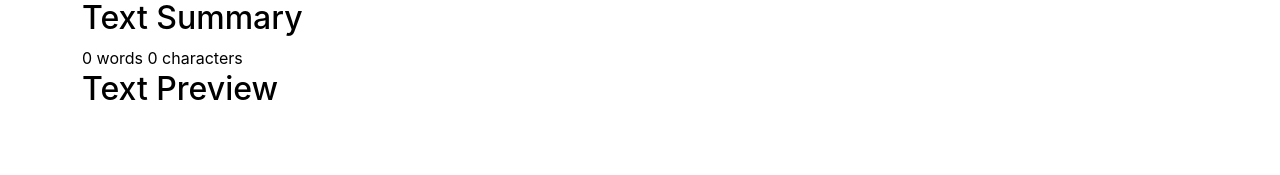
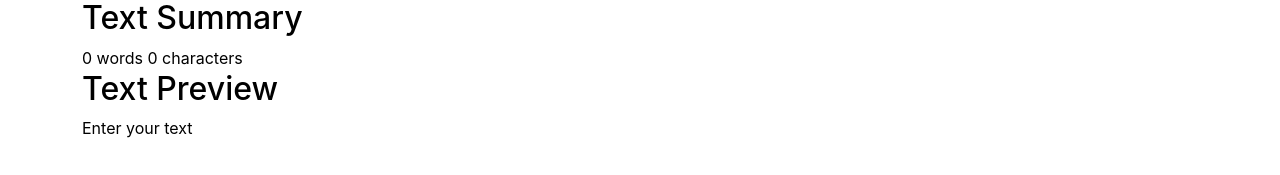
Before and after one commit to Muhammad-Bilal-code/Text-Utils, a React (Create React App) app: page / in a window 1280 px wide. Shown: the part 421-596 px from the top of the page. Built offline with nearby package versions, Linux system fonts and the light colour scheme.

Commit message:
Dphase one done dark mode

```diff
--- a/src/App.jsx
+++ b/src/App.jsx
@@ -18,7 +18,7 @@ function App() {
       document.body.style.backgroundColor = "white"
     }
     else{
-      document.body.style.backgroundColor = "grey"
+      document.body.style.backgroundColor = "#192750"
 
     }
       setMode(!mode)
--- a/src/components/txtarea.jsx
+++ b/src/components/txtarea.jsx
@@ -119,7 +119,7 @@ export default function Textarea({ textArea,mode }) {
             // onBlur={handleBlur}
             placeholder="Enter Text Here"
             name = "textArea"
-            style={{backgroundColor:mode?"grey":"white",color:mode?"white":"black"}}
+            style={{backgroundColor:mode?"#192750":"white",color:mode?"white":"black"}}
           ></textarea>
           {/* <textarea
             className="form-control"
@@ -177,7 +177,7 @@ export default function Textarea({ textArea,mode }) {
         </div>
         <div className="text-Preview">
           <h2>Text Preview</h2>
-          {text}
+          {text.length>0?text:"Enter your text"}
         </div>
       </div>
     </>
```
